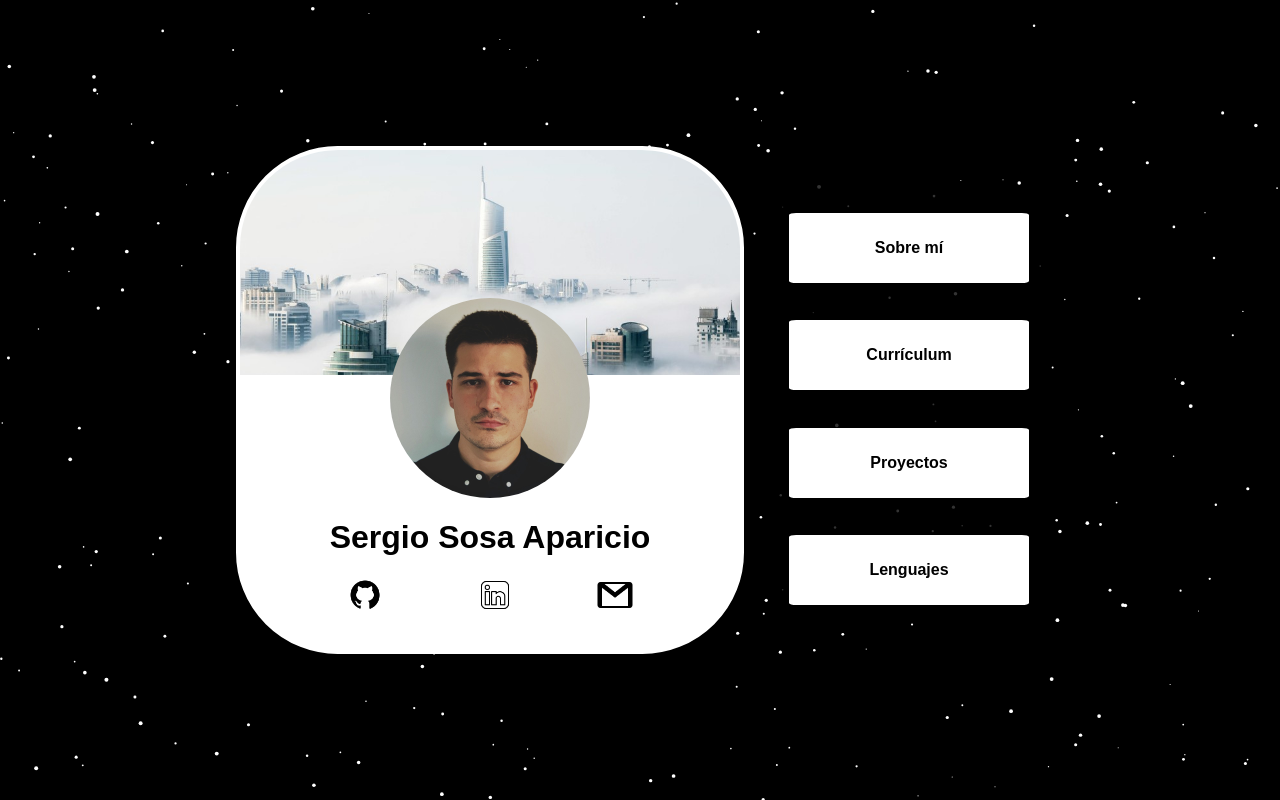
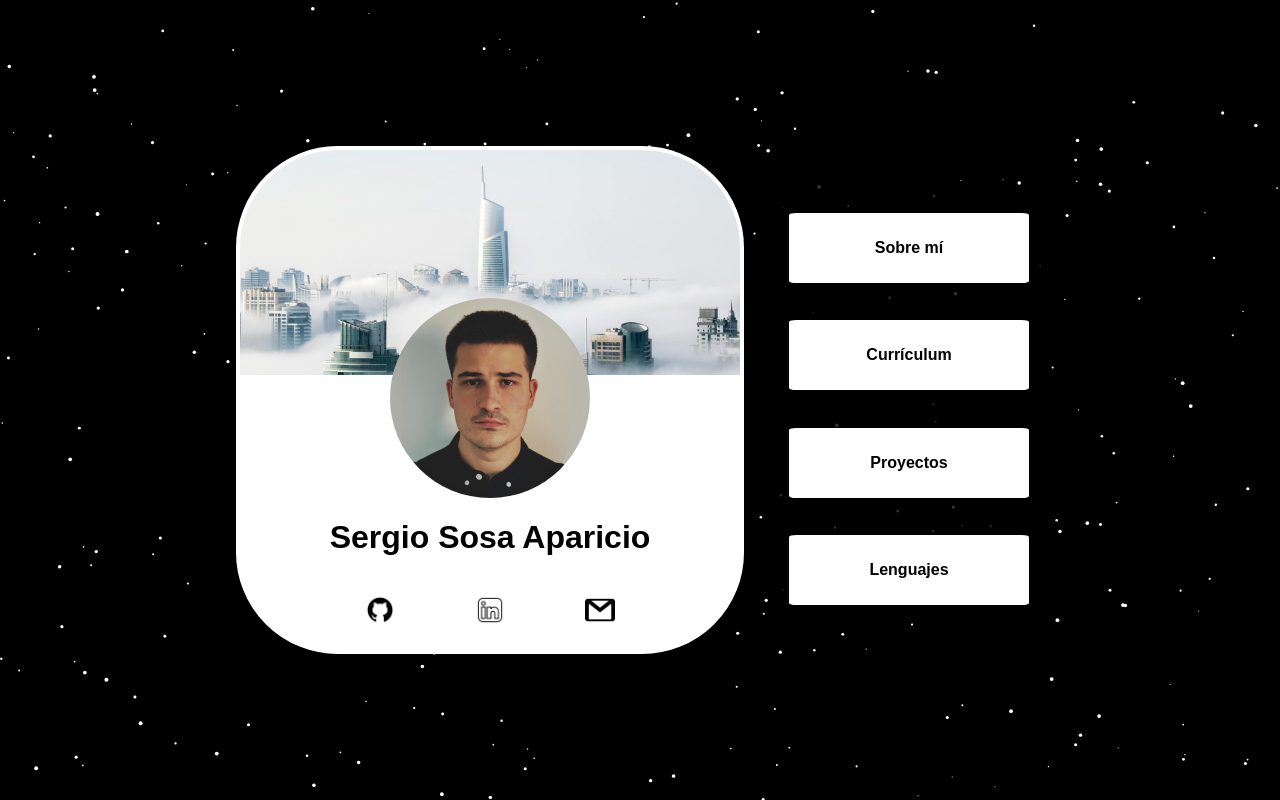
Before and after one commit to SergioSosaAparicio/SergioSosaAparicio.github.io, a plain HTML site: page index.html in a window 1280 px wide. Drawn offline with Linux system fonts and the light colour scheme.

Commit message:
Primer commit

```diff
--- a/index.css
+++ b/index.css
@@ -23,7 +23,6 @@ main{
   flex-direction: column;
   align-items: center;
   justify-content: center;
-
 }
 
 .contenedor_principal{
@@ -49,6 +48,25 @@ main{
   background-color: white;
   overflow: hidden;
 }
+
+.iconContainer {
+  display: flex;
+  flex-direction: row;
+  gap: 80px;
+  position: relative;
+  top: 89%;
+  left: 25%;
+}
+
+.iconoImagen {
+  width: 30px;
+  transition: transform 0.3s ease;
+}
+
+.iconoImagen:hover {
+  transform: scale(1.3);
+}
+
 
 .img_cabecera {
   position: absolute;
@@ -158,49 +176,6 @@ h1 {
   }
 }
 
-.github {
-  border-style: none;
-  position: absolute;
-  width: 7%;
-  aspect-ratio: 1 / 1;
-  top: 89%;
-  left: 25%;
-  transform: translate(-50%, -50%);
-  overflow: hidden;
-  background-image: url(/img/icono\ github.png);
-  background-size: cover;
-  background-position: center;
-  background-repeat: no-repeat;
-}
-
-.linkedin {
-  position: absolute;
-  width: 7%;
-  aspect-ratio: 1 / 1;
-  top: 89%;
-  left: 51%;
-  transform: translate(-50%, -50%);
-  overflow: hidden;
-  background-image: url(/img/icono\ Linkedin.png);
-  background-size: cover;
-  background-position: center;
-  background-repeat: no-repeat;
-}
-
-.gmail {
-  position: absolute;
-  width: 7%;
-  aspect-ratio: 1 / 1;
-  top: 89%;
-  left: 75%;
-  transform: translate(-50%, -50%);
-  overflow: hidden;
-  background-image: url(/img/icono\ gmail.png);
-  background-size: cover;
-  background-position: center;
-  background-repeat: no-repeat;
-}
-
 .Contenedor_Curriculum {
   display: flex;
   flex-wrap: wrap;
--- a/index.html
+++ b/index.html
@@ -3,7 +3,7 @@
 <head>
   <meta charset="UTF-8" />
   <meta name="viewport" content="width=device-width, initial-scale=1.0"/>
-  <link rel="stylesheet" href="/index.css">
+  <link rel="stylesheet" href="/index.css" />
   <title>Portfolio Sergio Sosa Aparicio</title>
 </head>
 <body>
@@ -13,12 +13,20 @@
   <main>
     <div class="contenedor_principal">
       <div class="cabecera_usuario">
-        <a href="https://github.com/SergioSoAp" target="_blank" class="github"></a>
-        <a href="https://www.linkedin.com/in/sergio-sosa-aparicio-741583238/" target="_blank" class="linkedin"></a>
-        <a href="https://www.google.es/" target="_blank" class="gmail"></a>
-        <h1 class="mi_nombre">Sergio Sosa Aparicio</h1>
         <div class="img_cabecera">
           <div class="foto_perfil"></div>
+        </div>
+        <h1 class="mi_nombre">Sergio Sosa Aparicio</h1>
+        <div class="iconContainer">
+          <a href="https://github.com/SergioSoAp" target="_blank">
+            <img src="/img/icono github.png" class="iconoImagen" />
+          </a>
+          <a href="https://www.linkedin.com/in/sergio-sosa-aparicio-741583238/" target="_blank">
+            <img src="/img/icono Linkedin.png" class="iconoImagen" />
+          </a>
+          <a href="mailto:sosaapariciosergio@gmail.com" target="_blank">
+            <img src="/img/icono gmail.png" class="iconoImagen" />
+          </a>
         </div>
       </div>
       <div class="menu_botones">
```
Lines whose indentation alone changed are shown as unchanged.
